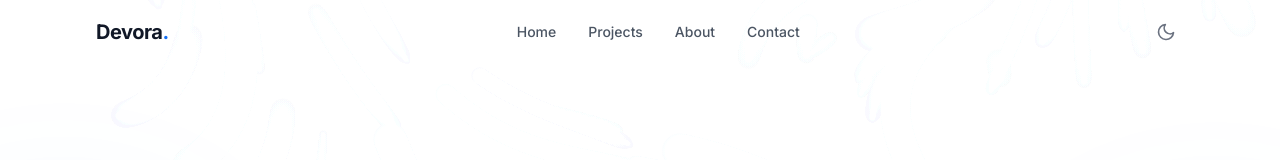
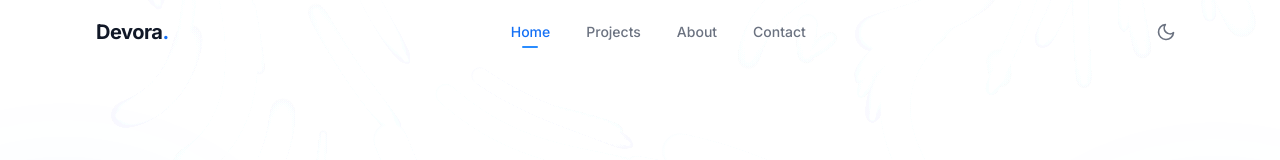
Before and after one commit to hussienkamalelden/portfolio, a Nuxt app: page / in a window 1280 px wide. Shown: the top 160 px of the page. Built offline with nearby package versions, Linux system fonts and the light colour scheme.

Commit message:
refactor: Simplify HeroD3Backdrop component by removing unused D3 dependencies, enhancing particle creation logic, and improving canvas rendering with noise effects

```diff
--- a/app/components/HeroSection.vue
+++ b/app/components/HeroSection.vue
@@ -10,6 +10,7 @@
 
     <div class="section-container relative z-10 py-20 sm:py-32">
       <div class="max-w-3xl">
+        <div class="hero-text-backdrop rounded-3xl -mx-6 -my-4 px-6 py-4 sm:-mx-8 sm:px-8">
           <div class="animate-fade-in-down">
             <span class="inline-flex items-center gap-2 px-3 py-1.5 rounded-full text-xs font-medium bg-accent-50 text-accent-700 dark:bg-accent-950/50 dark:text-accent-400 border border-accent-200/50 dark:border-accent-800/30">
               <span class="w-1.5 h-1.5 rounded-full bg-accent-500 animate-pulse" />
@@ -58,5 +59,28 @@
           </div>
         </div>
       </div>
+    </div>
   </section>
 </template>
+
+<style scoped>
+.hero-text-backdrop {
+  background: radial-gradient(
+    ellipse 120% 100% at 0% 50%,
+    rgba(255, 255, 255, 0.72) 0%,
+    rgba(255, 255, 255, 0.45) 55%,
+    rgba(255, 255, 255, 0) 100%
+  );
+  backdrop-filter: blur(12px);
+  -webkit-backdrop-filter: blur(12px);
+}
+
+:root.dark .hero-text-backdrop {
+  background: radial-gradient(
+    ellipse 120% 100% at 0% 50%,
+    rgba(3, 7, 18, 0.78) 0%,
+    rgba(3, 7, 18, 0.50) 55%,
+    rgba(3, 7, 18, 0) 100%
+  );
+}
+</style>
--- a/app/components/Navbar.vue
+++ b/app/components/Navbar.vue
@@ -13,14 +13,25 @@
           Devora<span class="text-accent-600">.</span>
         </a>
 
-        <div class="hidden md:flex items-center gap-8">
+        <div class="hidden md:flex items-center gap-1">
           <a
             v-for="item in navItems"
             :key="item.href"
             :href="item.href"
-            class="text-sm font-medium text-gray-600 hover:text-gray-900 dark:text-gray-400 dark:hover:text-white transition-colors"
+            :class="[
+              'relative px-4 py-2 rounded-lg text-sm font-medium transition-all duration-300',
+              activeSection === item.href.slice(1)
+                ? 'text-accent-600 dark:text-accent-400'
+                : 'text-gray-500 dark:text-gray-400 hover:text-gray-900 dark:hover:text-white hover:bg-gray-100/60 dark:hover:bg-gray-800/40',
+            ]"
           >
             {{ item.label }}
+            <span
+              :class="[
+                'absolute bottom-0.5 left-1/2 -translate-x-1/2 h-[2px] rounded-full bg-accent-500 transition-all duration-300',
+                activeSection === item.href.slice(1) ? 'w-4 opacity-100' : 'w-0 opacity-0',
+              ]"
+            />
           </a>
         </div>
 
@@ -73,7 +84,12 @@
             v-for="item in navItems"
             :key="item.href"
             :href="item.href"
-            class="block py-3 text-sm font-medium text-gray-600 hover:text-gray-900 dark:text-gray-400 dark:hover:text-white transition-colors"
+            :class="[
+              'block py-3 text-sm font-medium transition-colors',
+              activeSection === item.href.slice(1)
+                ? 'text-accent-600 dark:text-accent-400'
+                : 'text-gray-600 hover:text-gray-900 dark:text-gray-400 dark:hover:text-white',
+            ]"
             @click="menuOpen = false"
           >
             {{ item.label }}
@@ -89,6 +105,7 @@ const { isDark, toggle } = useDarkMode()
 
 const menuOpen = ref(false)
 const scrolled = ref(false)
+const activeSection = ref('hero')
 
 const navItems = [
   { label: 'Home', href: '#hero' },
@@ -97,9 +114,35 @@ const navItems = [
   { label: 'Contact', href: '#contact' },
 ]
 
+const sectionIds = navItems.map(item => item.href.slice(1))
+
 onMounted(() => {
   window.addEventListener('scroll', handleScroll, { passive: true })
   handleScroll()
+
+  const observer = new IntersectionObserver(
+    (entries) => {
+      const visible = entries
+        .filter(e => e.isIntersecting)
+        .sort((a, b) => {
+          const ai = sectionIds.indexOf(a.target.id)
+          const bi = sectionIds.indexOf(b.target.id)
+          return ai - bi
+        })
+
+      if (visible.length > 0) {
+        activeSection.value = visible[0]!.target.id
+      }
+    },
+    { threshold: 0.15, rootMargin: '-80px 0px -35% 0px' },
+  )
+
+  for (const id of sectionIds) {
+    const el = document.getElementById(id)
+    if (el) observer.observe(el)
+  }
+
+  onBeforeUnmount(() => observer.disconnect())
 })
 
 onUnmounted(() => {
```
Lines whose indentation alone changed are shown as unchanged.
